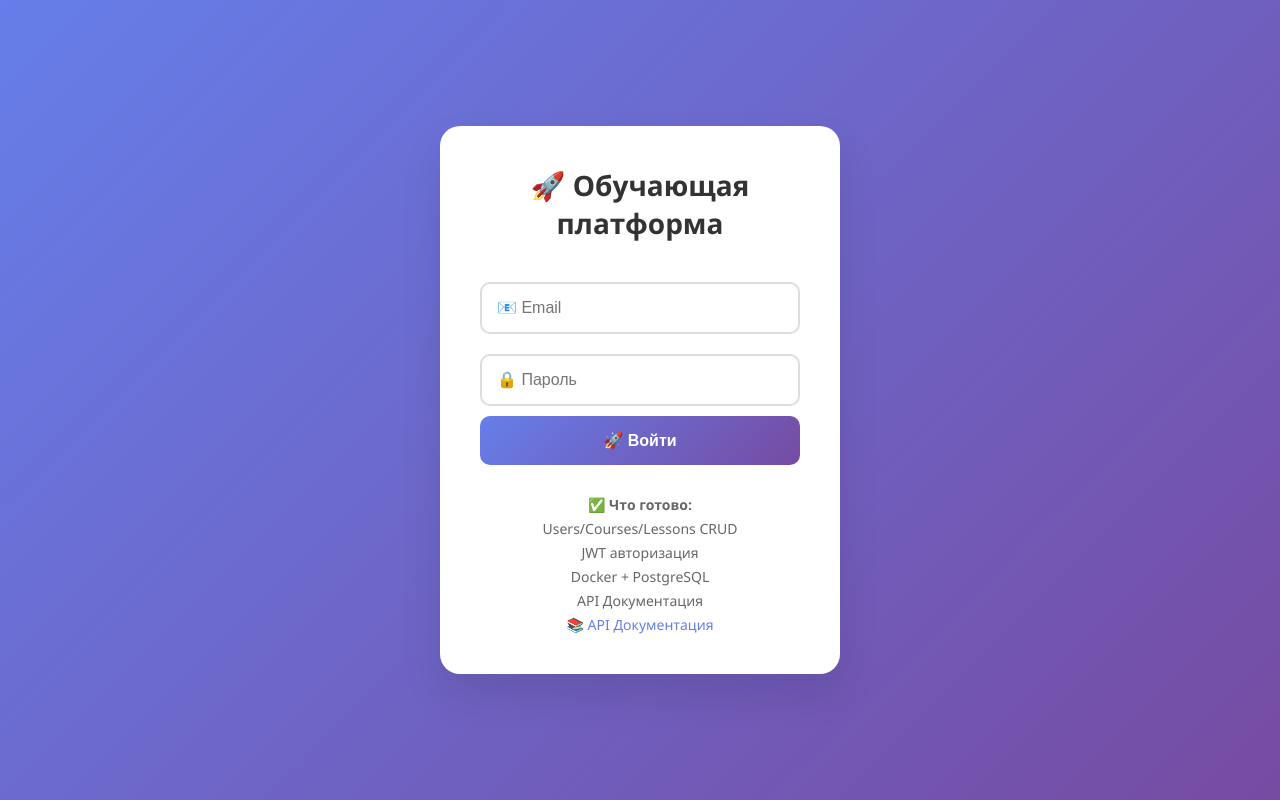
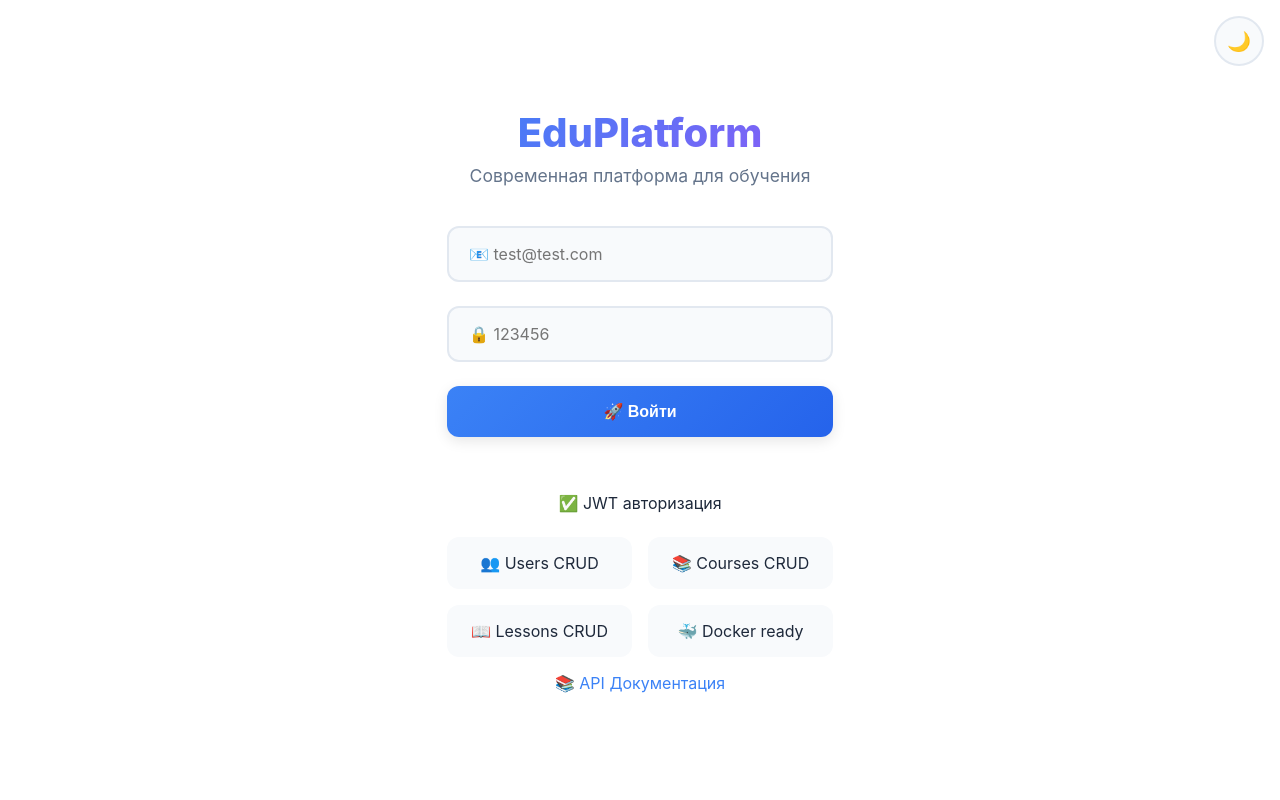
Before and after one commit to U007U/educational-platform, a FastAPI app: page / in a window 1280 px wide. Run offline with FastAPI, Linux system fonts and the light colour scheme.

Commit message:
feat: modern UI with dark/light theme + dashboard

```diff
--- a/app/routers/pages.py
+++ b/app/routers/pages.py
@@ -15,3 +15,7 @@ async def index(request: Request):
 async def get_courses(request: Request, db: Session = Depends(get_db)):
     # Пока простой список
     return templates.TemplateResponse("courses.html", {"request": request})
+
+@router.get("/dashboard", response_class=HTMLResponse)
+async def dashboard(request: Request):
+    return templates.TemplateResponse("dashboard.html", {"request": request})
--- a/templates/index.html
+++ b/templates/index.html
@@ -3,92 +3,97 @@
 <head>
     <meta charset="UTF-8">
     <meta name="viewport" content="width=device-width, initial-scale=1.0">
-    <title>🚀 Обучающая платформа</title>
+    <title>🚀 EduPlatform</title>
     <style>
+        :root {
+            --bg-primary: #ffffff; --bg-secondary: #f8fafc; --text-primary: #1e293b; --text-secondary: #64748b;
+            --accent: #3b82f6; --accent-hover: #2563eb; --border: #e2e8f0; --shadow: rgba(0,0,0,0.1);
+        }
+        [data-theme="dark"] {
+            --bg-primary: #0f172a; --bg-secondary: #1e293b; --text-primary: #f1f5f9; --text-secondary: #94a3b8;
+            --accent: #60a5fa; --accent-hover: #3b82f6; --border: #334155; --shadow: rgba(0,0,0,0.3);
+        }
         * { margin: 0; padding: 0; box-sizing: border-box; }
         body {
-            font-family: 'Segoe UI', Tahoma, Geneva, Verdana, sans-serif;
-            background: linear-gradient(135deg, #667eea 0%, #764ba2 100%);
-            min-height: 100vh;
-            display: flex;
-            align-items: center;
-            justify-content: center;
+            font-family: 'Inter', -apple-system, sans-serif;
+            background: var(--bg-primary); color: var(--text-primary);
+            min-height: 100vh; transition: all 0.3s ease;
         }
         .container {
-            background: white;
-            padding: 40px;
-            border-radius: 20px;
-            box-shadow: 0 20px 40px rgba(0,0,0,0.1);
-            max-width: 400px;
-            width: 90%;
+            max-width: 450px; margin: 0 auto; padding: 2rem; min-height: 100vh;
+            display: flex; flex-direction: column; justify-content: center;
         }
-        h1 {
-            text-align: center;
-            color: #333;
-            margin-bottom: 30px;
-            font-size: 28px;
+        .header { text-align: center; margin-bottom: 2.5rem; }
+        .logo { font-size: 2.5rem; font-weight: 800; background: linear-gradient(135deg, var(--accent), #8b5cf6); -webkit-background-clip: text; -webkit-text-fill-color: transparent; }
+        .subtitle { color: var(--text-secondary); margin-top: 0.5rem; font-size: 1.1rem; }
+        .form-group { margin-bottom: 1.5rem; }
+        input {
+            width: 100%; padding: 1rem 1.25rem; border: 2px solid var(--border); border-radius: 12px;
+            font-size: 1rem; background: var(--bg-secondary); color: var(--text-primary);
+            transition: all 0.2s; font-family: inherit;
         }
-        input {
-            width: 100%;
-            padding: 15px;
-            margin: 10px 0;
-            border: 2px solid #ddd;
-            border-radius: 10px;
-            font-size: 16px;
-            transition: border-color 0.3s;
+        input:focus { outline: none; border-color: var(--accent); box-shadow: 0 0 0 3px rgba(59,130,246,0.1); }
+        .btn {
+            width: 100%; padding: 1rem 1.25rem; border: none; border-radius: 12px; font-size: 1rem; font-weight: 600;
+            background: linear-gradient(135deg, var(--accent), var(--accent-hover)); color: white; cursor: pointer;
+            transition: all 0.2s; box-shadow: 0 4px 14px var(--shadow);
         }
-        input:focus {
-            outline: none;
-            border-color: #667eea;
+        .btn:hover { transform: translateY(-1px); box-shadow: 0 8px 25px var(--shadow); }
+        .theme-toggle {
+            position: fixed; top: 1rem; right: 1rem; background: var(--bg-secondary); border: 2px solid var(--border);
+            border-radius: 50%; width: 50px; height: 50px; cursor: pointer; display: flex; align-items: center; justify-content: center;
+            transition: all 0.3s; font-size: 1.2rem;
         }
-        button {
-            width: 100%;
-            padding: 15px;
-            background: linear-gradient(135deg, #667eea 0%, #764ba2 100%);
-            color: white;
-            border: none;
-            border-radius: 10px;
-            font-size: 16px;
-            font-weight: bold;
-            cursor: pointer;
-            transition: transform 0.2s;
-        }
-        button:hover { transform: translateY(-2px); }
-        .features {
-            margin-top: 30px;
-            text-align: center;
-            color: #666;
-            font-size: 14px;
-        }
-        .features ul { list-style: none; }
-        .features li { margin: 5px 0; }
+        .features { margin-top: 2rem; text-align: center; }
+        .features-grid { display: grid; grid-template-columns: 1fr 1fr; gap: 1rem; margin-top: 1.5rem; }
+        .feature { padding: 1rem; background: var(--bg-secondary); border-radius: 12px; }
     </style>
 </head>
 <body>
+    <button class="theme-toggle" onclick="toggleTheme()">🌙</button>
+
     <div class="container">
-        <h1>🚀 Обучающая платформа</h1>
-        <div class="login-form">
-            <form id="loginForm">
-                <input type="email" id="email" placeholder="📧 Email" required>
-                <input type="password" id="password" placeholder="🔒 Пароль" required>
-                <button type="submit">🚀 Войти</button>
+        <div class="header">
+            <div class="logo">EduPlatform</div>
+            <div class="subtitle">Современная платформа для обучения</div>
+        </div>
+
+        <form id="loginForm" class="form-group">
+            <div class="form-group">
+                <input type="email" id="email" placeholder="📧 test@test.com" required>
+            </div>
+            <div class="form-group">
+                <input type="password" id="password" placeholder="🔒 123456" required>
+            </div>
+            <button type="submit" class="btn">🚀 Войти</button>
         </form>
+
+        <div class="features">
+            <div>✅ JWT авторизация</div>
+            <div class="features-grid">
+                <div class="feature">👥 Users CRUD</div>
+                <div class="feature">📚 Courses CRUD</div>
+                <div class="feature">📖 Lessons CRUD</div>
+                <div class="feature">🐳 Docker ready</div>
             </div>
-        <div class="features">
-            <p><strong>✅ Что готово:</strong></p>
-            <ul>
-                <li>Users/Courses/Lessons CRUD</li>
-                <li>JWT авторизация</li>
-                <li>Docker + PostgreSQL</li>
-                <li>API Документация</li>
-            </ul>
-            <p><a href="/docs" style="color: #667eea; text-decoration: none;">📚 API Документация</a></p>
+            <a href="/docs" style="color: var(--accent); text-decoration: none; margin-top: 1rem; display: inline-block;">📚 API Документация</a>
         </div>
     </div>
-</body>
-</html>
 
     <script>
+        // ТЕМА ПО УМОЛЧАНИЮ пользователя
+        if (localStorage.getItem('theme') === 'dark' || (!localStorage.getItem('theme') && window.matchMedia('(prefers-color-scheme: dark)').matches)) {
+            document.documentElement.setAttribute('data-theme', 'dark');
+            document.querySelector('.theme-toggle').textContent = '☀️';
+        }
+
+        async function toggleTheme() {
+            const isDark = document.documentElement.getAttribute('data-theme') === 'dark';
+            document.documentElement.setAttribute('data-theme', isDark ? 'light' : 'dark');
+            document.querySelector('.theme-toggle').textContent = isDark ? '🌙' : '☀️';
+            localStorage.setItem('theme', isDark ? 'light' : 'dark');
+        }
+
         document.getElementById('loginForm').addEventListener('submit', async (e) => {
             e.preventDefault();
             const email = document.getElementById('email').value;
@@ -98,13 +103,12 @@ document.getElementById('loginForm').addEventListener('submit', async (e) => {
                 const response = await fetch('/auth/token', {
                     method: 'POST',
                     headers: {'Content-Type': 'application/x-www-form-urlencoded'},
-            body: `username=${email}&password=${password}`
+                    body: `username=${encodeURIComponent(email)}&password=${encodeURIComponent(password)}`
                 });
 
                 if (response.ok) {
                     const data = await response.json();
                     localStorage.setItem('token', data.access_token);
-            alert('✅ Вход успешен!');
                     window.location.href = '/dashboard';
                 } else {
                     alert('❌ Неверный логин/пароль');
@@ -114,3 +118,5 @@ document.getElementById('loginForm').addEventListener('submit', async (e) => {
             }
         });
     </script>
+</body>
+</html>
```
Also changed, not shown: PROJECT-STATUS.md (+42 -200 lines), templates/dashboard.html (added, +71 -0 lines). Lines whose indentation alone changed are shown as unchanged.
